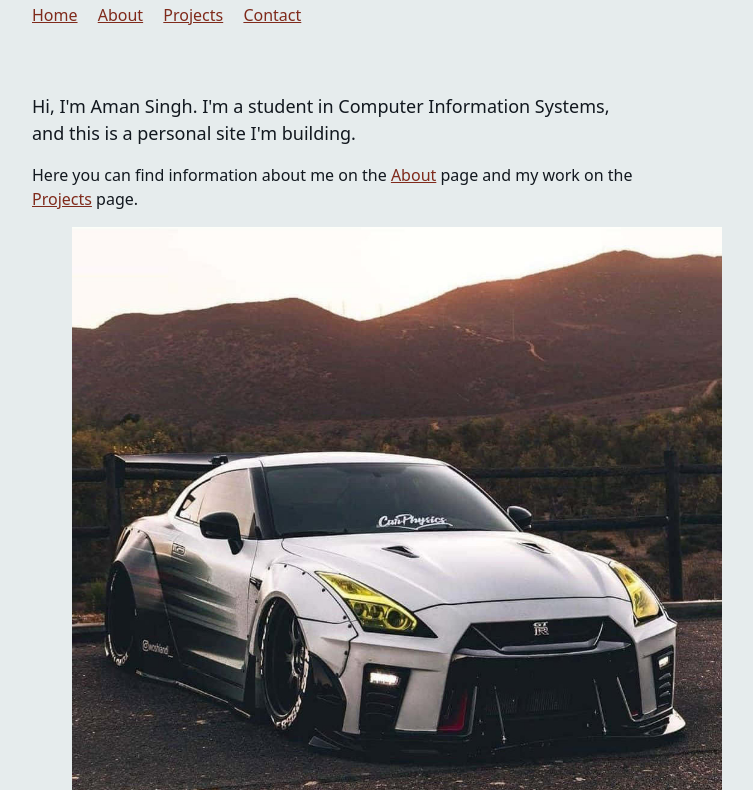
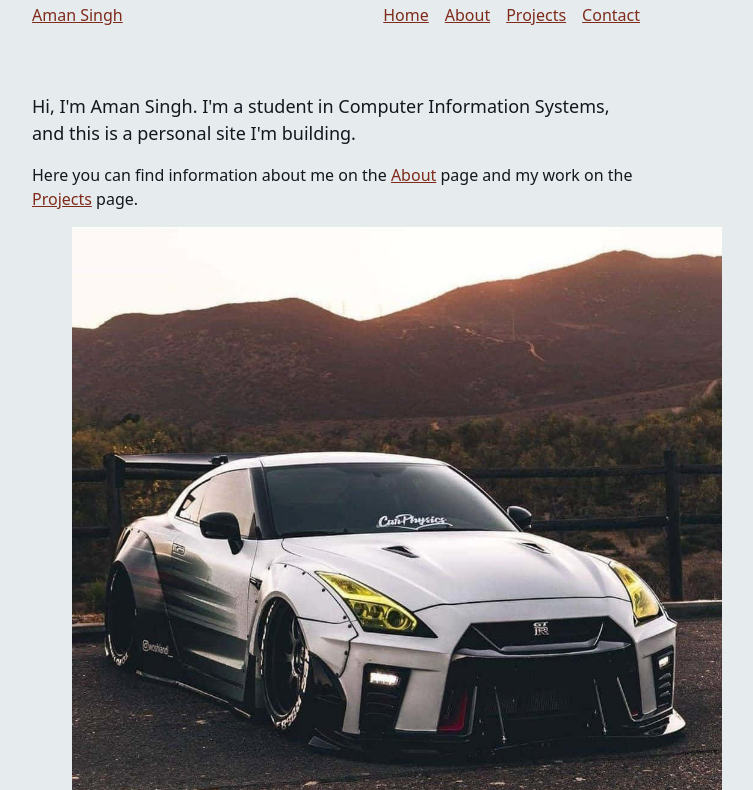
Before and after one commit to amansingh909/cosc219-site, a plain HTML site: page index.html in a window 1280 px wide. Shown: the part 123-913 px from the top of the page, without its empty margins (304-1057 px from the left). Drawn offline with Linux system fonts and the light colour scheme.

Commit message:
A1 flexbox gap with nav

```diff
--- a/css/styles.css
+++ b/css/styles.css
@@ -13,6 +13,8 @@ max-width: 40rem;
 margin: var(--space) auto;
 padding: var(--space);
 }
+
+
 
 body {
     color: var(--ink);
@@ -81,11 +83,22 @@ article {
     margin-bottom: var(--space);
 }
 
+nav {
+      display: flex;
+      justify-content: space-between;
+      align-items: center;
+      gap: 1rem;
+                }
+
+.nav-wrapper {
+    display: flex;
+    gap: 1rem;
+}
+
 
 a { color: var(--brand); }
 p { margin-bottom: var(--space); }
 h1, h2, h3, h4, h5, h6 { margin-bottom: var(--space); }
-nav a { margin-right: var(--space); }
 footer { margin-top: var(--space); color: var(--muted); }
 figcaption {color: var(--brand);}
 table { color:var(--muted);}
--- a/index.html
+++ b/index.html
@@ -10,11 +10,16 @@
     <header>
         <h1>Welcome to Aman Singh's Page</h1>
         <nav>
+            <a href="index.html">Aman Singh</a>
+
+            <div class="nav-wrapper">
             <a href="index.html">Home</a>
             <a href="about.html">About</a>
             <a href="projects.html">Projects</a>
             <a href="contact.html">Contact</a>
+            </div>
         </nav>
+
     </header>
     <main>
         <p class="intro">Hi, I'm Aman Singh. I'm a student in Computer Information Systems, and this is a personal site I'm building.</p>
```
Also changed, not shown: about.html (+4 -0 lines), contact.html (+4 -0 lines), projects.html (+4 -0 lines).
